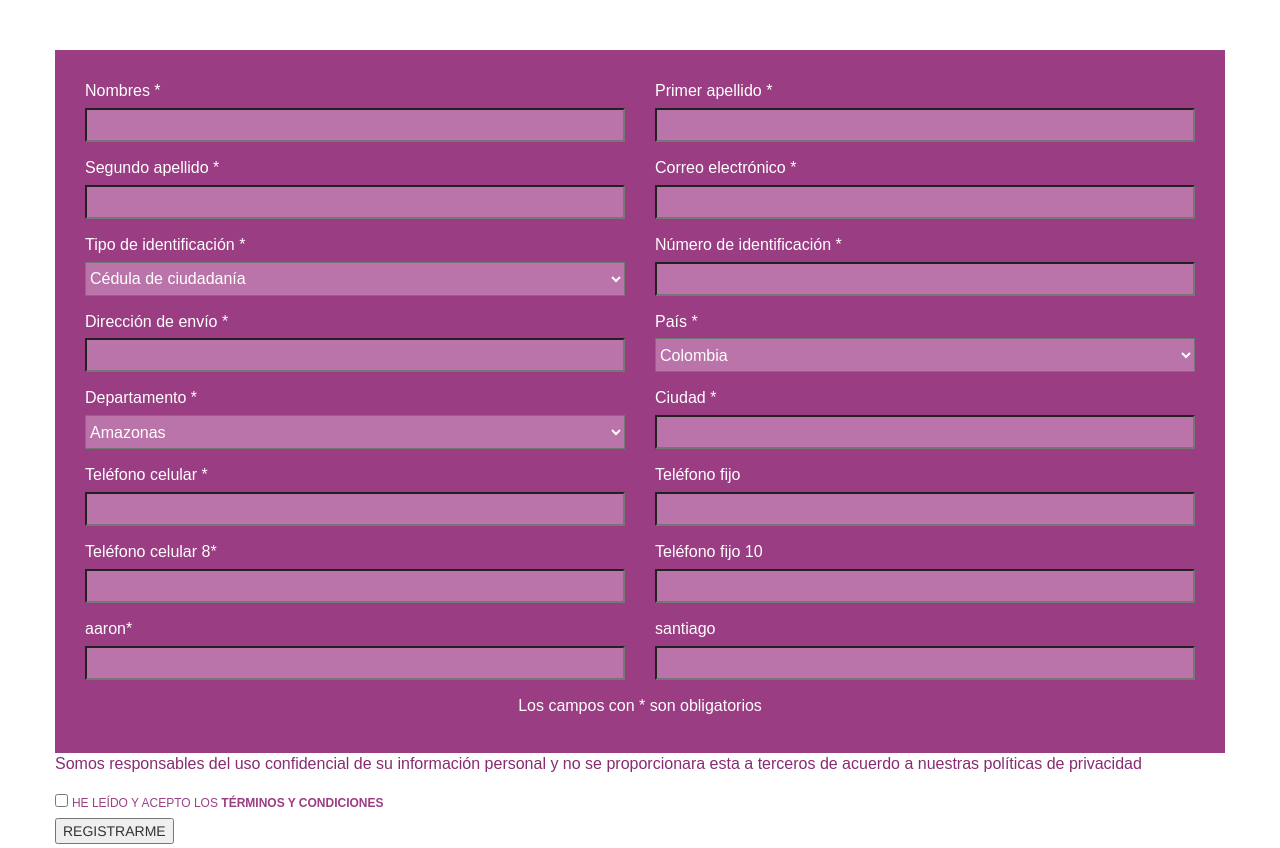
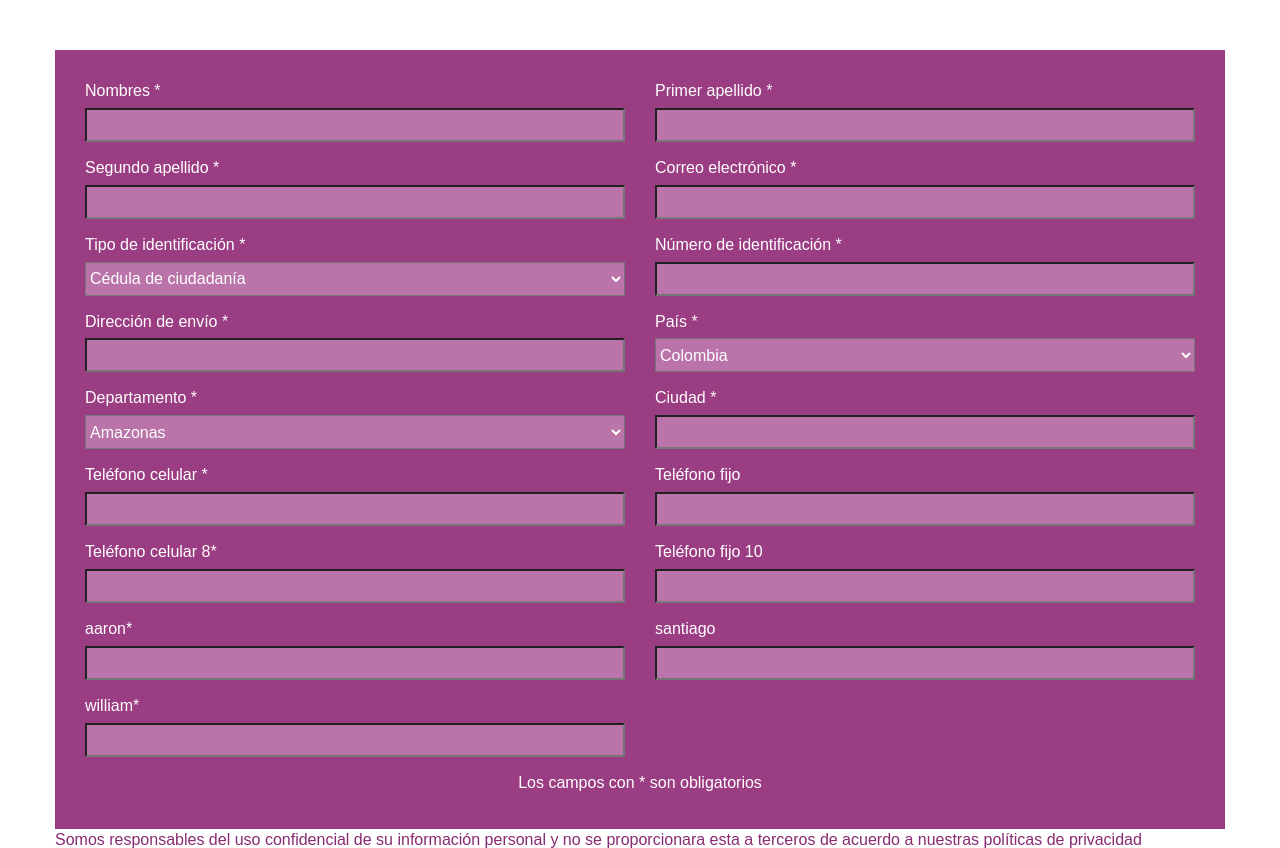
Before and after one commit to wiliamgarciamontealegre/contacto, a plain HTML site: page index.html in a window 1280 px wide. Shown: the top 848 px of the page. Drawn offline with Linux system fonts and the light colour scheme.

Commit message:
se agredo un input

```diff
--- a/index.html
+++ b/index.html
@@ -274,6 +274,11 @@
                             <label>santiago </label>
                             <input type="text" name="telefono_fijo" />
                         </div>
+                        <div class="clearfix"></div>
+                        <div class="col-md-6">
+                            <label>william*</label>
+                            <input type="number" name="telefono_celular"  required />
+                        </div>
 
                         <div class="clearfix"></div>
                         <div class="col-md-12">
```
